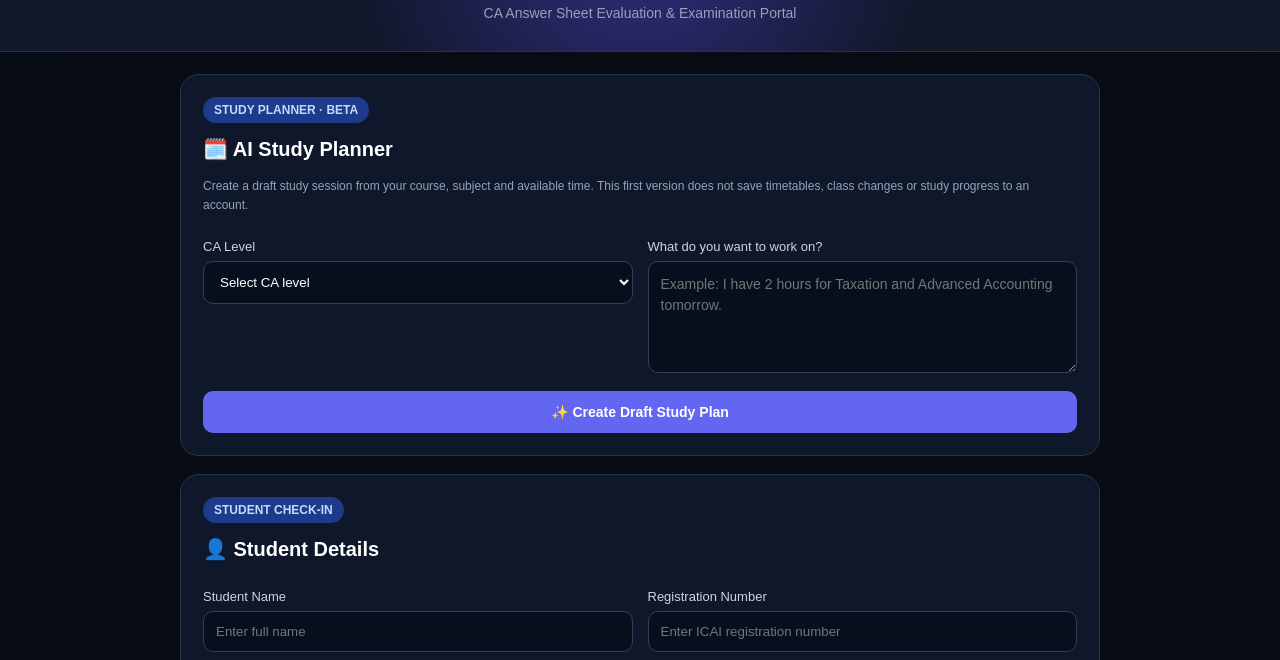
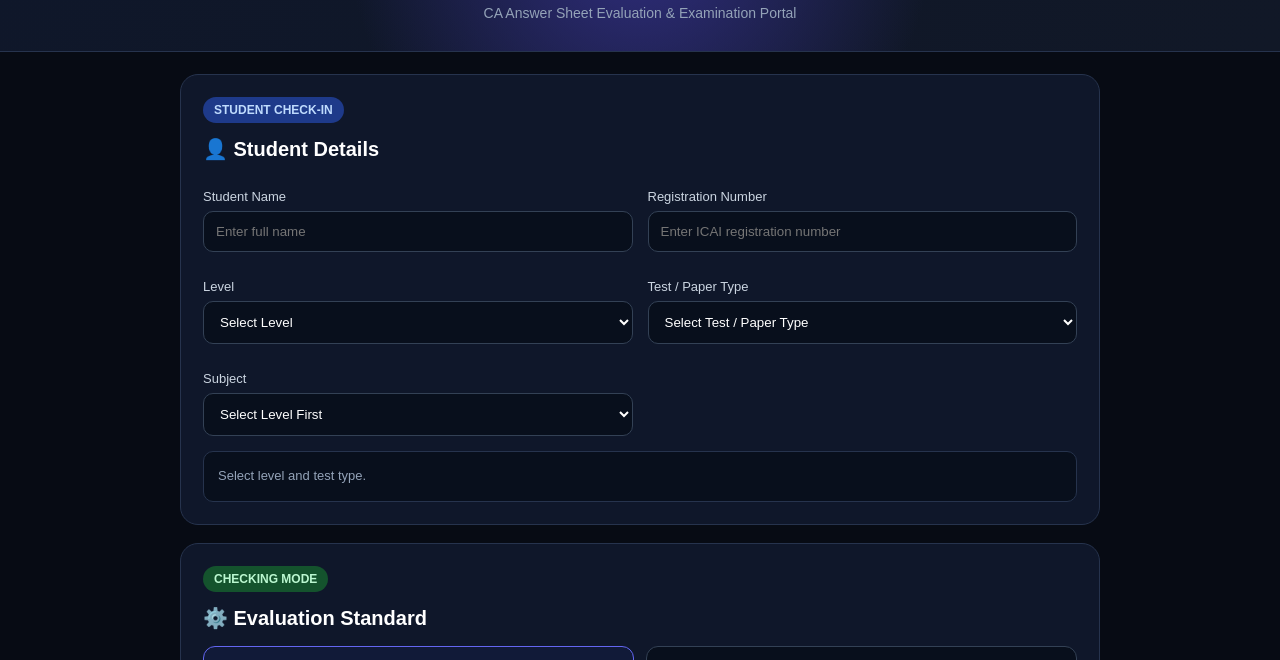
Before and after one commit to thomasshelby-pixel/CA-Exam-Checker-, a website: page index.html in a window 1280 px wide. Shown: the part 67-727 px from the top of the page. Drawn offline with Linux system fonts and the light colour scheme.

Commit message:
Revert planner changes accidentally applied to wrong repository

```diff
--- a/index.html
+++ b/index.html
@@ -427,32 +427,6 @@ footer{
   }
 
 }
-
-.planner-textarea {
-  display: block;
-  width: 100%;
-  min-height: 112px;
-  resize: vertical;
-  background: #080f1c;
-  color: #fff;
-  border: 1px solid #334155;
-  border-radius: 10px;
-  padding: 12px;
-  line-height: 1.5;
-  font-size: 14px;
-  outline: none;
-}
-
-.planner-textarea:focus { border-color: #6366f1; }
-.planner-help { color: #94a3b8; font-size: 12px; line-height: 1.6; margin-top: 10px; }
-.planner-result { margin-top: 12px; }
-.planner-result h3 { font-size: 16px; margin: 16px 0 8px; }
-.planner-result p { font-size: 13px; line-height: 1.6; margin: 6px 0; }
-.planner-sessions { padding-left: 22px; margin-top: 12px; }
-.planner-sessions li { margin: 0 0 12px; padding: 12px; border: 1px solid #26334d; border-radius: 10px; background: #080f1c; line-height: 1.5; }
-.planner-sessions small { display: block; color: #94a3b8; font-size: 12px; margin-top: 4px; }
-.status.warning { display: block; background: #422006; border: 1px solid #92400e; color: #ffedd5; }
-
 </style>
 </head>
 
@@ -464,45 +438,6 @@ footer{
 </header>
 
 <div class="container">
-
-<!-- AI STUDY PLANNER BETA -->
-<div class="card" id="studyPlannerPanel">
-  <span class="badge blue">STUDY PLANNER · BETA</span>
-  <h2>🗓️ AI Study Planner</h2>
-  <p class="planner-help">
-    Create a draft study session from your course, subject and available time.
-    This first version does not save timetables, class changes or study progress to an account.
-  </p>
-
-  <div class="grid" style="margin-top:12px;">
-    <div>
-      <label for="plannerCourse">CA Level</label>
-      <select id="plannerCourse">
-        <option value="">Select CA level</option>
-        <option value="CA_FOUNDATION">CA Foundation</option>
-        <option value="CA_INTERMEDIATE">CA Intermediate</option>
-        <option value="CA_FINAL">CA Final (not supported yet)</option>
-      </select>
-    </div>
-    <div>
-      <label for="plannerMessage">What do you want to work on?</label>
-      <textarea
-        id="plannerMessage"
-        class="planner-textarea"
-        maxlength="1200"
-        rows="4"
-        placeholder="Example: I have 2 hours for Taxation and Advanced Accounting tomorrow."
-      ></textarea>
-    </div>
-  </div>
-
-  <button id="plannerButton" class="primary" type="button" onclick="submitStudyPlanner()">
-    ✨ Create Draft Study Plan
-  </button>
-
-  <div id="plannerStatus" class="status" role="status" aria-live="polite"></div>
-  <div id="plannerResult" class="info hidden" aria-live="polite"></div>
-</div>
 
 <!-- =====================================================
      STUDENT PORTAL
@@ -4281,95 +4216,6 @@ value??""
 
 }
 
-async function submitStudyPlanner() {
-  const course = document.getElementById("plannerCourse").value;
-  const message = document.getElementById("plannerMessage").value.trim();
-  const button = document.getElementById("plannerButton");
-  const statusBox = document.getElementById("plannerStatus");
-  const resultBox = document.getElementById("plannerResult");
-
-  statusBox.className = "status";
-  statusBox.textContent = "";
-  statusBox.style.display = "none";
-  resultBox.classList.add("hidden");
-  resultBox.innerHTML = "";
-
-  if (!course) {
-    statusBox.className = "status warning";
-    statusBox.textContent = "Please select your CA level first.";
-    return;
-  }
-  if (!message) {
-    statusBox.className = "status warning";
-    statusBox.textContent = "Please describe your study goal.";
-    return;
-  }
-
-  button.disabled = true;
-  button.textContent = "⏳ Preparing your draft...";
-
-  try {
-    const response = await fetch("/api/study-planner", {
-      method: "POST",
-      headers: { "Content-Type": "application/json" },
-      body: JSON.stringify({ message, course }),
-    });
-    const data = await safeJSON(response);
-    if (!response.ok || !data.success) {
-      throw new Error(data.error || "Unable to process this request.");
-    }
-
-    statusBox.className = data.status === "needs_clarification" || data.status === "unsupported_course"
-      ? "status warning"
-      : "status success";
-    statusBox.innerHTML = escapeHTML(data.message || "Request processed.");
-
-    const parsed = data.parsed || {};
-    const summary = `
-      <div class="planner-result">
-        <h3>Request summary</h3>
-        <p><b>Intent:</b> ${escapeHTML(parsed.intent || "Not detected")}</p>
-        <p><b>Course:</b> ${escapeHTML(parsed.course || "Not identified")}</p>
-        <p><b>Subjects:</b> ${escapeHTML((parsed.subjects || []).join(", ") || "Not identified")}</p>
-        <p><b>Duration:</b> ${parsed.duration_minutes == null ? "Not specified" : `${Number(parsed.duration_minutes)} minutes`}</p>
-        <p><b>Date:</b> ${escapeHTML(parsed.date_text || "Not specified")}</p>
-        ${parsed.class_time_text ? `<p><b>Class time:</b> ${escapeHTML(parsed.class_time_text)}</p>` : ""}
-        ${parsed.missing_info?.length ? `<p><b>Still needed:</b> ${escapeHTML(parsed.missing_info.join(", "))}</p>` : ""}
-      </div>`;
-
-    if (data.plan && Array.isArray(data.plan.sessions)) {
-      const sessions = data.plan.sessions.map((session) => `
-        <li>
-          <b>${escapeHTML(session.label)} · ${Number(session.minutes)} min</b>
-          <small>${escapeHTML(session.subject)}</small>
-          <p>${escapeHTML(session.instruction)}</p>
-        </li>`).join("");
-
-      resultBox.innerHTML = `
-        <div class="planner-result">
-          <h3>${escapeHTML(data.plan.title)}</h3>
-          <p><b>Total time:</b> ${Number(data.plan.total_minutes)} minutes</p>
-          <ol class="planner-sessions">${sessions}</ol>
-          <p>${escapeHTML(data.plan.note || "Draft only; not saved.")}</p>
-        </div>
-        ${summary}`;
-    } else {
-      resultBox.innerHTML = `${summary}
-        <p class="planner-help">This beta only builds a draft timetable. Class changes, study-progress entries and chapter rankings are not saved or executed yet.</p>`;
-    }
-
-    resultBox.classList.remove("hidden");
-    resultBox.style.display = "block";
-  } catch (error) {
-    statusBox.className = "status error";
-    statusBox.innerHTML = escapeHTML(error?.message || "Unexpected planner error.");
-  } finally {
-    button.disabled = false;
-    button.textContent = "✨ Create Draft Study Plan";
-  }
-}
-
-
 </script>
 
 </body>
```
